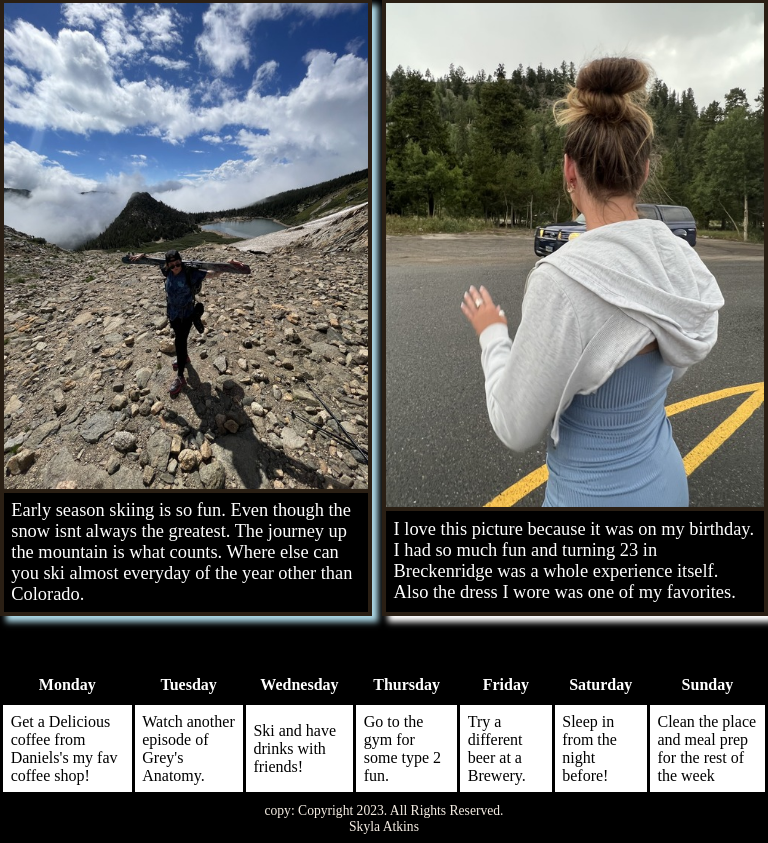
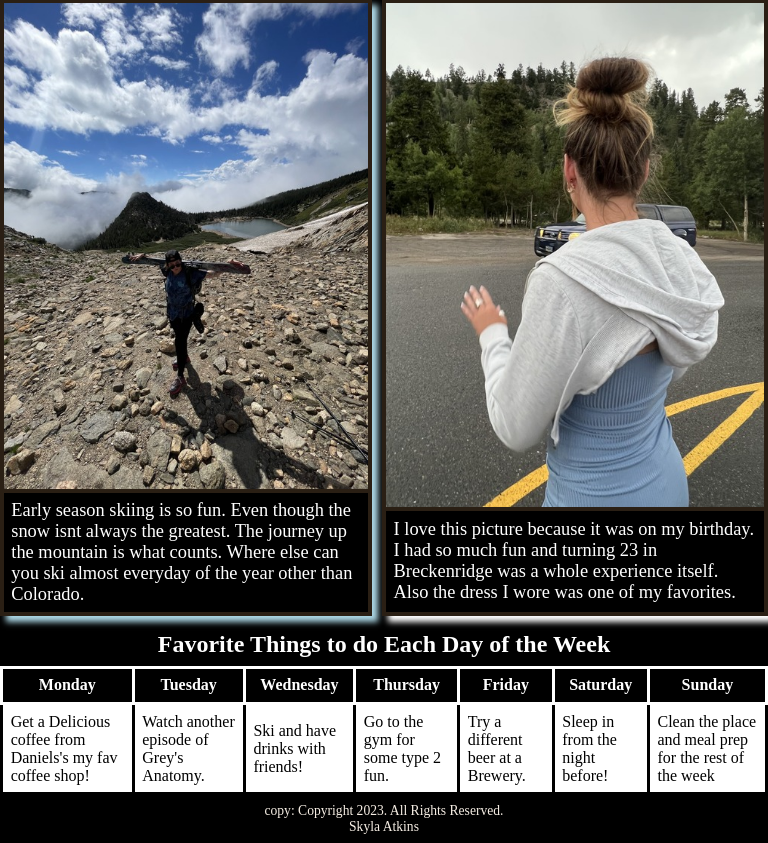
Before and after one commit to Mooorsh/git, a plain HTML site: page hobby.html in a window 768 px wide. Shown: the part 1816-2659 px from the top of the page. Drawn offline with Linux system fonts and the light colour scheme; a web font is replaced by a local one.

Commit message:
Final Push

```diff
--- a/CSS/style.css
+++ b/CSS/style.css
@@ -192,6 +192,7 @@ background-color: white;
  .text3 h2{
   text-align: center;
   color: white;
+  font-size: 3.0em;
  }
 
  .text3 p{
@@ -241,6 +242,10 @@ figcaption{
   border-top: 4px solid #2a1f14;
   color: white;
   font-size: 1.15em;
+}
+
+caption{
+  color: white;
 }
 
 Image{
@@ -397,7 +402,6 @@ footer {
     }
 
   ul.a{
-        list-style-type: square white;
         color: white;
         font-size: 2.0em;
     }
@@ -547,7 +551,7 @@ aside{
   }
 
   th{
-    border: 3px solid black;
+    border: 3px solid;
     padding: 1%;
     background-color: black;
     color: white;
@@ -626,7 +630,7 @@ aside{
   }
 
   .text3 h2{
-    font-size: 3.0em;
+    font-size: 4.0em;
   }
 
   .text3 p{
```
